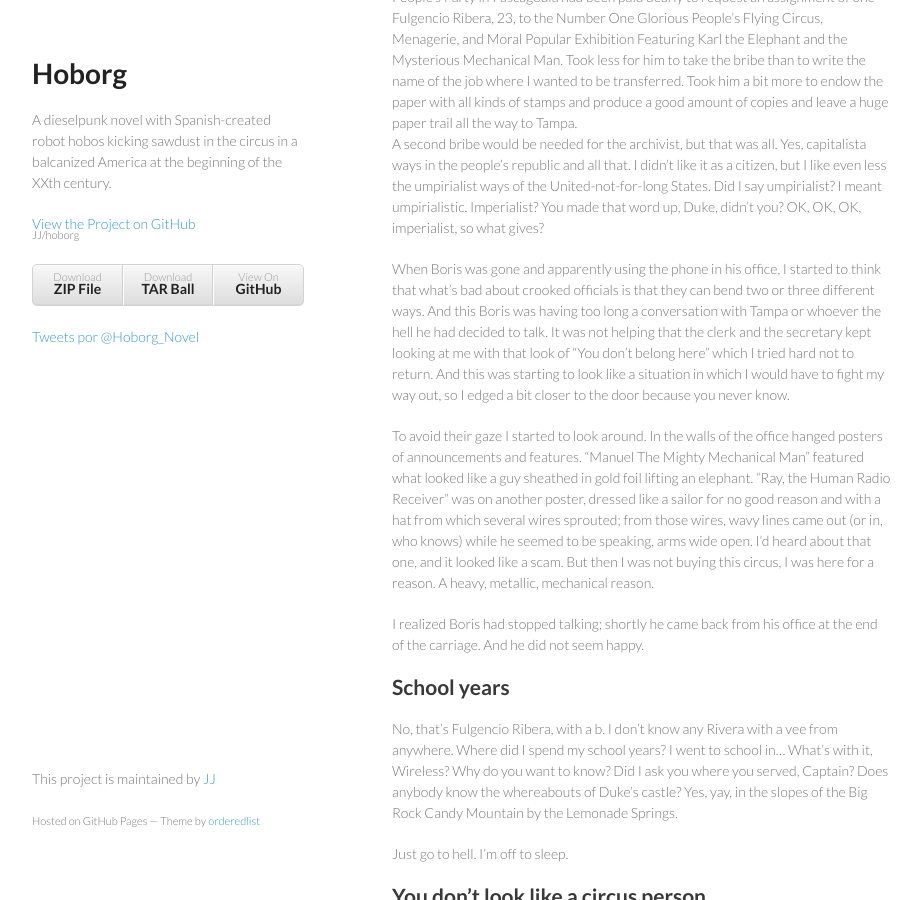
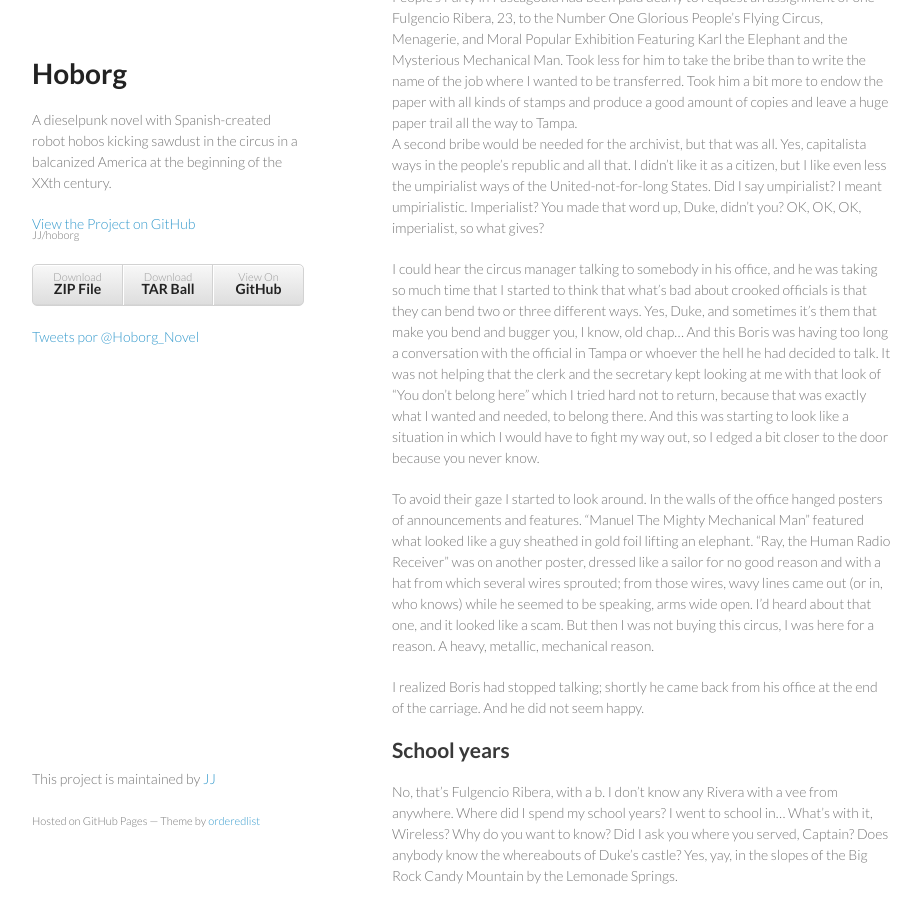
Before and after one commit to JJ/hoborg, a Jekyll site: the page built from text/text.md, in a window 1280 px wide and 900 px high, scrolled down 13529 px. Shown: the whole window, without its empty margins (178-1099 px from the left). Built offline with Jekyll 4.4.1, drawn with Linux system fonts in a browser that asks for light colours; comment, search, counter and statistics services are not loaded.

Commit message:
Sync text/text.md from master to gh-pages

```diff
--- a/text/text.md
+++ b/text/text.md
@@ -779,10 +779,16 @@ States. Did I say umpirialist? I meant umpirialistic. Imperialist? You
 made that word up, Duke, didn't you? OK, OK, OK, imperialist, so what
 gives?
 
-When Boris was gone and apparently using the phone in his office, I started to think that what's bad about crooked officials is that they can bend two or three
-different ways. And this Boris was having too long a conversation with Tampa  or whoever the hell he had decided to talk. It was not helping that the clerk and the secretary kept
+I could hear the circus manager  talking to somebody in his office,
+and he was taking so much time that I started to think that what's bad
+about crooked officials is that they can bend two or three
+different ways. Yes, Duke, and sometimes it's them that make you bend
+and bugger you, I know, old chap...
+And this Boris was having too long a conversation with
+the official in Tampa  or whoever the hell he had decided to talk. It was not helping that the clerk and the secretary kept
 looking at me with that look of "You don't belong here" which I tried
-hard not to return. And this was starting to look like a situation in
+hard not to return, because that was exactly what I wanted and needed,
+to belong there. And this was starting to look like a situation in
 which I would have to fight my way out, so I edged a bit closer to the door because you never know.
 
 To avoid their gaze I started to look around. In the walls of the office hanged posters of announcements and
```
